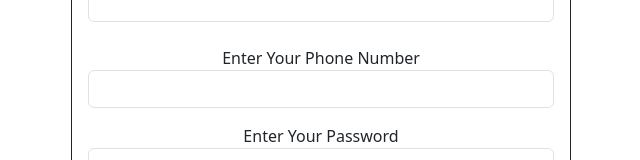
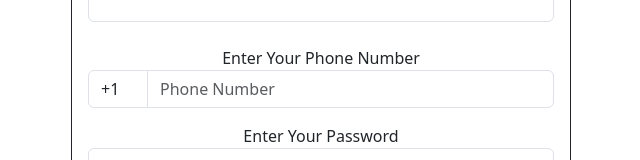
Before and after one commit to ArjunTa1war/Stock-User-Preference-frontend, a React (Create React App) app: page /register in a window 1280 px wide. Shown: the part 262-422 px from the top of the page, without its empty margins (319-959 px from the left). Built offline with nearby package versions, Linux system fonts and the light colour scheme; no server answers; what @suprsend/web-sdk would draw is missing.

Commit message:
new change

```diff
--- a/src/components/Register.js
+++ b/src/components/Register.js
@@ -7,6 +7,7 @@ export default function Register() {
    const [formData,setFormData] = React.useState({
         email:"",
         name : "",
+        countryCode : "+1",
         phone : "",
         password:"",
     })
@@ -19,7 +20,7 @@ export default function Register() {
           headers : {
              'content-type':'application/json'
           },
-          body : JSON.stringify({email : formData.email,name : formData.name,phone : formData.phone
+          body : JSON.stringify({email : formData.email,name : formData.name,countryCode:formData.countryCode,phone : formData.phone
             ,password : formData.password})
         });
         const json = await response.json();
@@ -72,13 +73,27 @@ export default function Register() {
 
           <div className="mb-3 mt-4">
           <div>Enter Your Phone Number</div>
+          <div className="input-group">
+            <input
+              type="tel"
+              className="form-control"
+              onChange={handleChange}
+              value={formData.countryCode}
+              inputMode="numeric"
+              name="countryCode"
+              placeholder="Code"
+              style={{maxWidth:"60px"}}
+            />
             <input
               type="tel"
               className="form-control"
               onChange={handleChange}
               value={formData.phone}
-          inputMode="numeric" // Specifies numeric keyboard on mobile devices
-          name="phone" />
+              inputMode="numeric"
+              name="phone"
+              placeholder="Phone Number"
+            />
+          </div>
         </div>
 
         <div className="mb-4">
```
Lines whose indentation alone changed are shown as unchanged.
